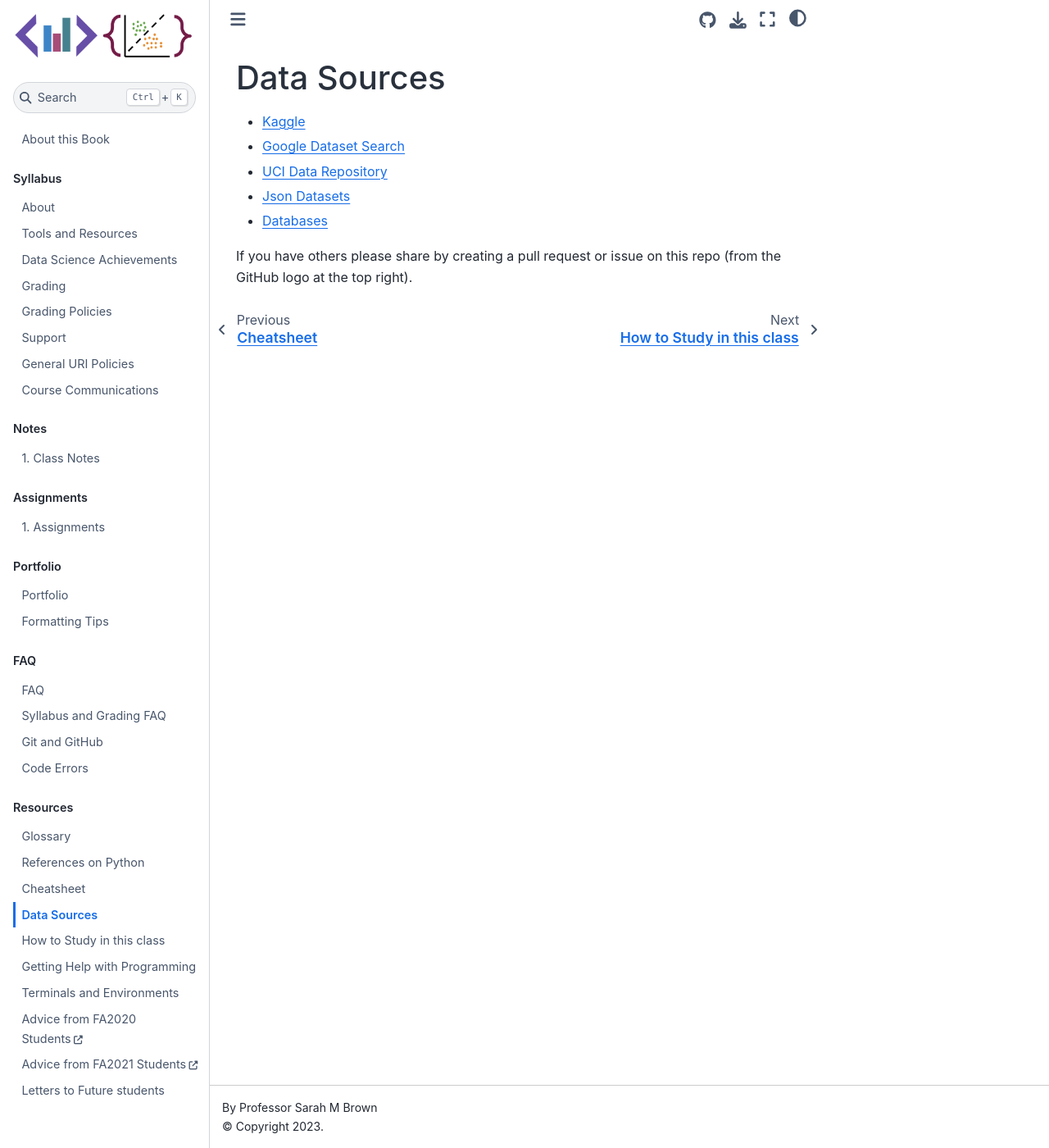
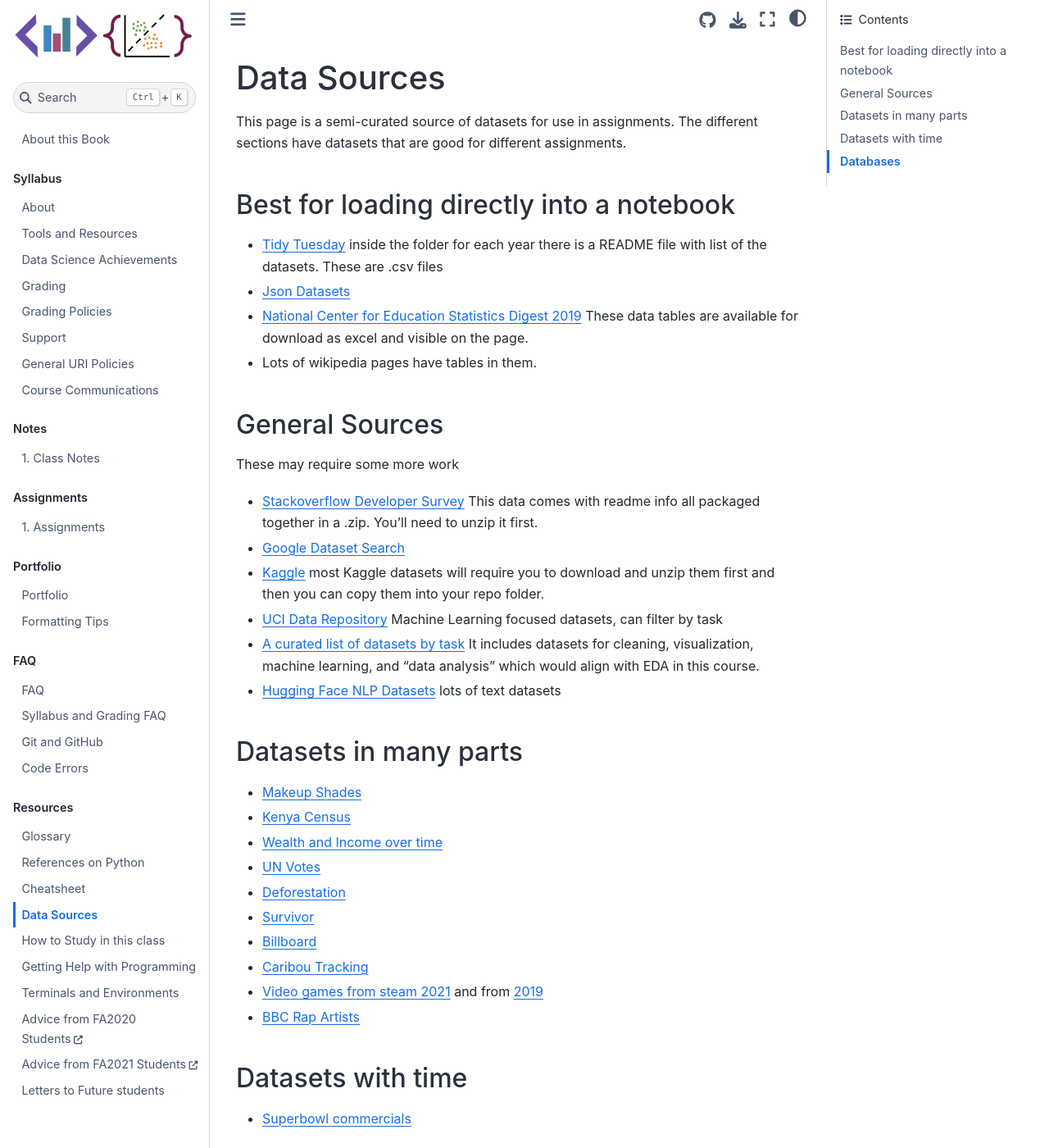
Before and after one commit to rhodyprog4ds/BrownFall22, a Jupyter Book: the page built from resources/datasets.md, in a window 1280 px wide and 1400 px high. Shown: the whole window at 82% size. Built offline with Jupyter Book 1.0.4 settings and Sphinx 7.4.7 and the Sphinx Book theme 1.1.4, drawn with Linux system fonts in a browser that asks for light colours; pages that are not in the unit, such as notebooks, are missing from menus; some of the changed text lies outside the part shown.

Commit message:
data and collab

```diff
--- a/resources/datasets.md
+++ b/resources/datasets.md
@@ -1,9 +1,45 @@
+(datasets)=
 # Data Sources
 
-- [Kaggle](https://www.kaggle.com/datasets)
+This page is a semi-curated source of datasets for use in assignments.  The different sections have datasets that are good for different assignments.
+
+
+(basic-datasets)=
+## Best for loading directly into a notebook
+- [Tidy Tuesday](https://github.com/rfordatascience/tidytuesday/tree/master/data) inside the folder for each year there is a README file with list of the datasets. These are .csv files
+- [Json Datasets](https://github.com/jdorfman/awesome-json-datasets)
+- [National Center for Education Statistics Digest 2019](https://nces.ed.gov/programs/digest/d19/tables_3.asp) These data tables are available for download as excel and visible on the page.
+- Lots of wikipedia pages have tables in them.
+
+
+## General Sources
+
+These may require some more work
+
+- [Stackoverflow Developer Survey](https://insights.stackoverflow.com/survey) This data comes with readme info all packaged together in a .zip. You'll need to unzip it first.
 - [Google Dataset Search](https://datasetsearch.research.google.com/)
-- [UCI Data Repository](https://archive.ics.uci.edu/ml/index.php)
-- [Json Datasets](https://github.com/jdorfman/awesome-json-datasets)
-- [Databases](http://2016.padjo.org/tutorials/sqlite-data-starterpacks/#toc-social-security-administration-baby-names-1980-through-2015)
+- [Kaggle](https://www.kaggle.com/datasets) most Kaggle datasets will require you to download and unzip them first and then you can copy them into your repo folder.
+- [UCI Data Repository](https://archive.ics.uci.edu/ml/index.php) Machine Learning focused datasets, can filter by task
+- [A curated list of datasets by task](https://www.springboard.com/blog/data-science/15-fun-datasets-to-analyze/) It includes datasets for cleaning, visualization, machine learning, and "data analysis" which would align with EDA in this course.
+- [Hugging Face NLP Datasets](https://huggingface.co/datasets) lots of text datasets
 
-If you have others please share by creating a pull request or issue on this repo (from the GitHub logo at the top right).
+## Datasets in many parts
+- [Makeup Shades](https://github.com/rfordatascience/tidytuesday/tree/master/data/2021/2021-03-30)
+- [Kenya Census](https://github.com/rfordatascience/tidytuesday/tree/master/data/2021/2021-01-19)
+- [Wealth and Income over time](https://github.com/rfordatascience/tidytuesday/tree/master/data/2021/2021-02-09)
+- [UN Votes](https://github.com/rfordatascience/tidytuesday/tree/master/data/2021/2021-03-23)
+- [Deforestation](https://github.com/rfordatascience/tidytuesday/tree/master/data/2021/2021-04-06)
+- [Survivor](https://github.com/rfordatascience/tidytuesday/tree/master/data/2021/2021-06-01)
+- [Billboard](https://github.com/rfordatascience/tidytuesday/tree/master/data/2021/2021-09-14)
+- [Caribou Tracking](https://github.com/rfordatascience/tidytuesday/tree/master/data/2020/2020-06-23)
+- [Video games from steam 2021](https://github.com/rfordatascience/tidytuesday/blob/master/data/2021/2021-03-16/readme.md) and from [2019](https://github.com/rfordatascience/tidytuesday/tree/master/data/2019/2019-07-30)
+- [BBC Rap Artists](https://github.com/rfordatascience/tidytuesday/tree/master/data/2020/2020-04-14)
+
+## Datasets with time
+- [Superbowl commercials](https://github.com/rfordatascience/tidytuesday/tree/master/data/2021/2021-03-02)
+
+## Databases
+
+- [SQLite Databases](http://2016.padjo.org/tutorials/sqlite-data-starterpacks/)
+
+If you have others please share by creating a pull request or issue on this repo (from the GitHub logo at the top right, `suggest edit`).
```
Also changed, not shown: syllabus/policies.md (+7 -0 lines).
